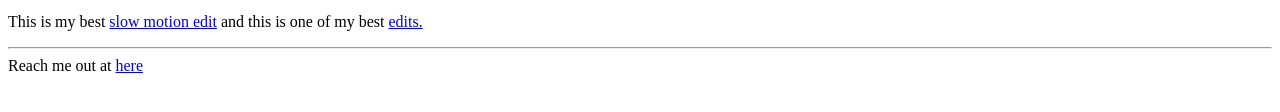
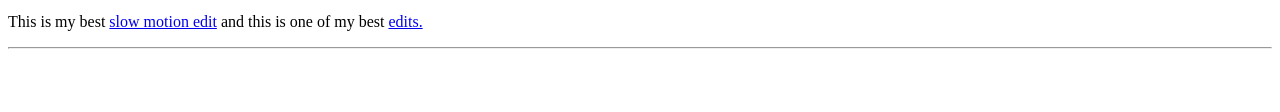
Before and after one commit to surya-cloud1/cv, a plain HTML site: page index.html in a window 1280 px wide. Shown: the part 428-540 px from the top of the page. Drawn offline with Linux system fonts and the light colour scheme.

Commit message:
Update index.html

```diff
--- a/index.html
+++ b/index.html
@@ -65,7 +65,7 @@
   <p>click <a href="https://www.youtube.com/channel/UCC_DS0oN-1HNmX9TYQAlTkQ?view_as=subscriber">here</a>to se my edited video's.</p>
   <p>This is my best <a href="https://www.youtube.com/watch?v=dFX_cAcUpPA">slow motion edit</a> and this is one of my best <a href="https://www.youtube.com/watch?v=surbTMlN7qc">edits.</a></p>
   <hr>
-  Reach me out at <a href="file:///F:/web%20devlopment/HTML/html%20udemy%20exact%20copy/mycontact.html"target ="_blank">here</a>
+
 
   </body>
 </html>
```
